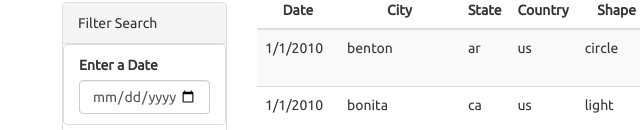
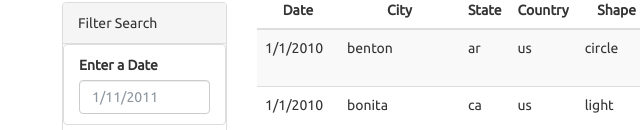
Before and after one commit to DarleneKo/javascript-challenge, a plain HTML site: page index.html in a window 1280 px wide. Shown: the part 670-800 px from the top of the page, 8-648 px from the left. Drawn offline with nearby package versions, Linux system fonts and the light colour scheme.

Commit message:
Final Push

```diff
--- a/index.html
+++ b/index.html
@@ -37,7 +37,7 @@
                     <ul class="list-group" id="filters">
                       <li class="filter list-group-item">
                         <label for="date">Enter a Date</label>
-                        <input class="form-control" id="datetime" type="date" placeholder="1/11/2011">
+                        <input class="form-control" id="datetime" type="text" placeholder="1/11/2011">
                       </li>
                     </ul>
                   </div>
--- a/static/js/app.js
+++ b/static/js/app.js
@@ -49,5 +49,4 @@ button.on("click", function() {
             cell.text(value);
         });
     });
-
 });
```
Also changed, not shown: 1 other file.
